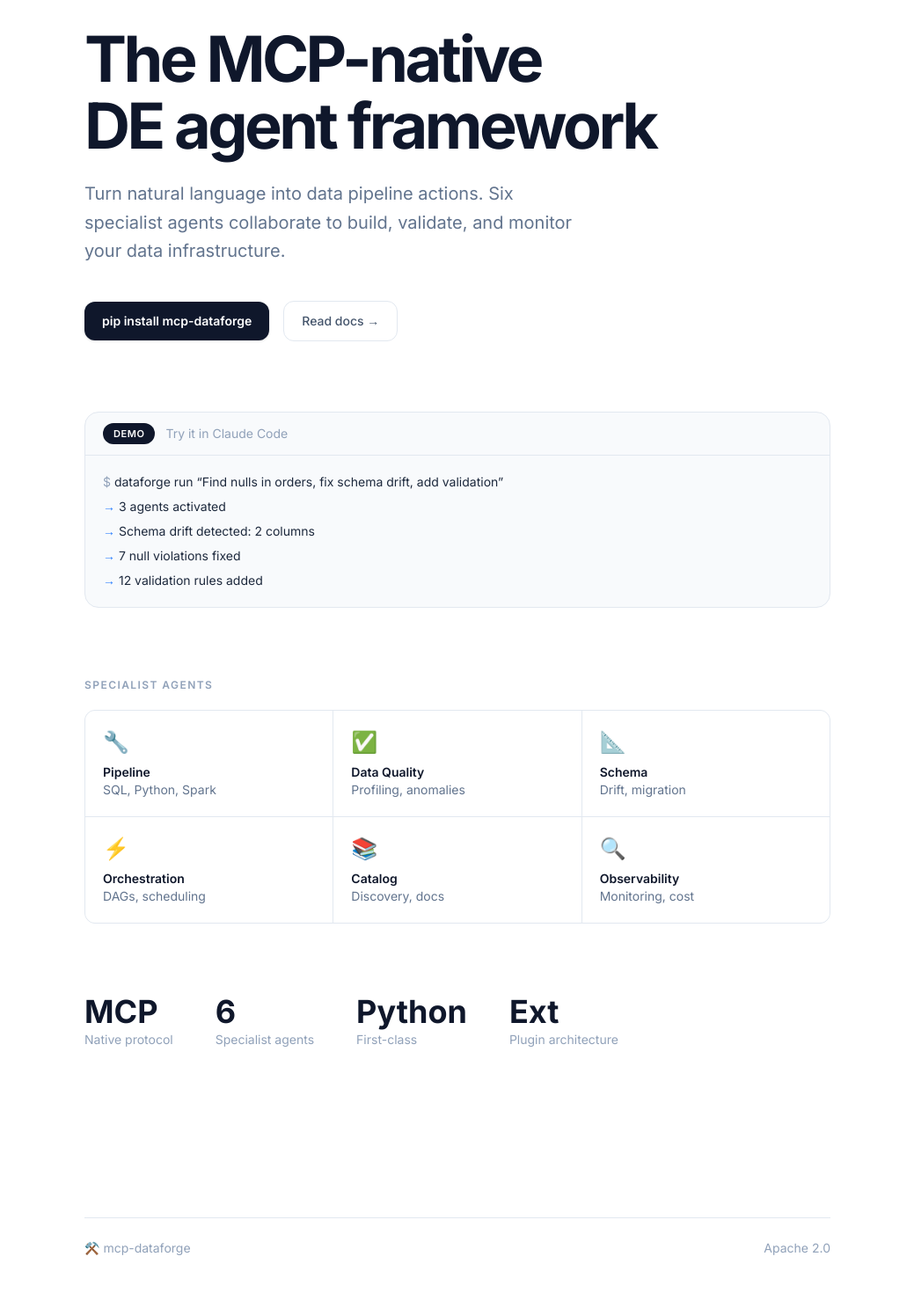
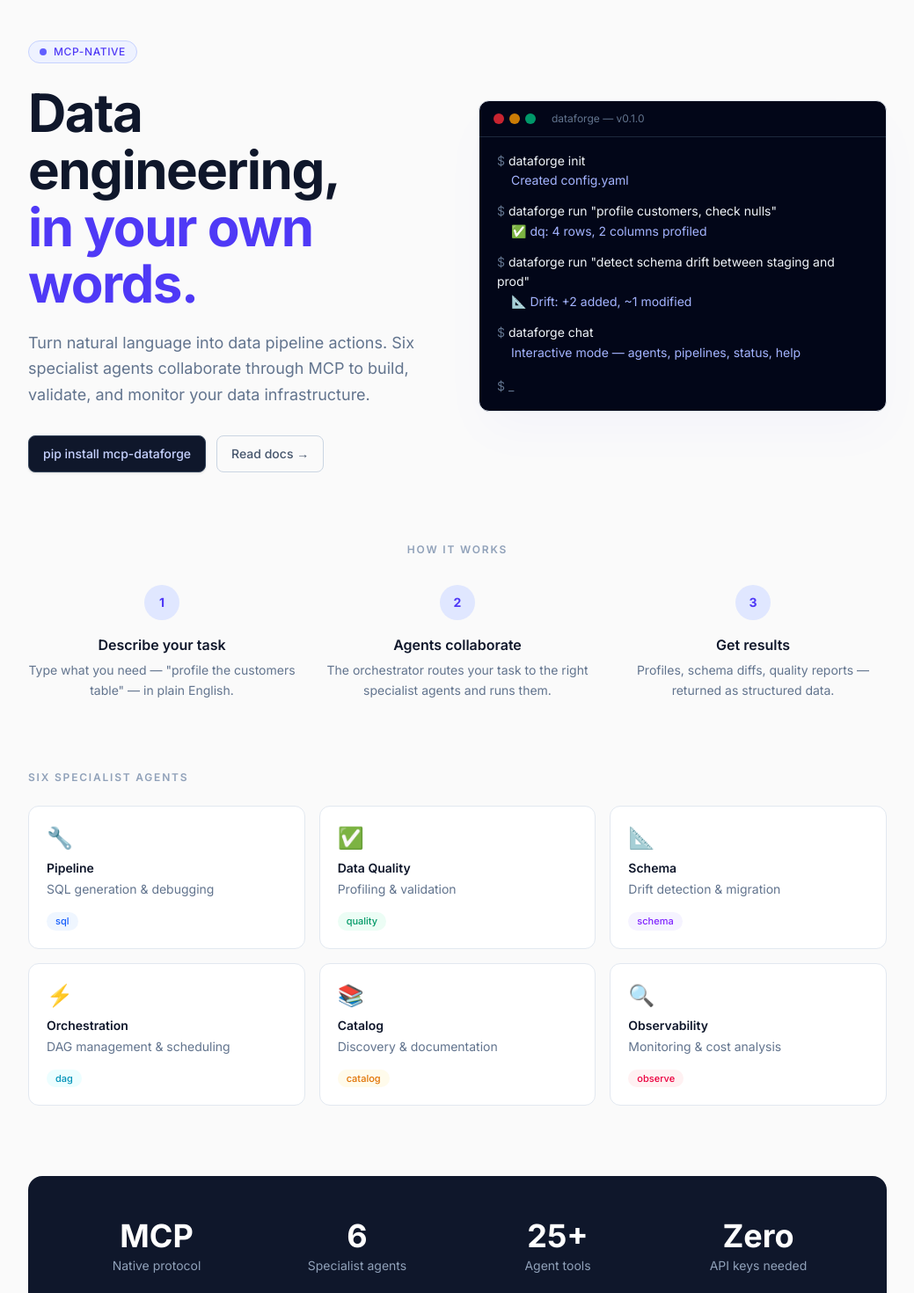
Before and after one commit to Prometheus-agent/mcp-dataforge-website, a Next.js app: page / in a window 1280 px wide. Shown: the part 140-1610 px from the top of the page at 88% size, without its empty margins (120-1159 px from the left). Built offline with nearby package versions, Linux system fonts and the light colour scheme.

Commit message:
redesign: distinctive indigo terminal-themed landing page with skill-driven design

```diff
--- a/src/app/page.tsx
+++ b/src/app/page.tsx
@@ -1,117 +1,201 @@
 import Link from "next/link";
 
 const agents = [
-  { icon: "🔧", name: "Pipeline", desc: "SQL, Python, Spark" },
-  { icon: "✅", name: "Data Quality", desc: "Profiling, anomalies" },
-  { icon: "📐", name: "Schema", desc: "Drift, migration" },
-  { icon: "⚡", name: "Orchestration", desc: "DAGs, scheduling" },
-  { icon: "📚", name: "Catalog", desc: "Discovery, docs" },
-  { icon: "🔍", name: "Observability", desc: "Monitoring, cost" },
+  { name: "Pipeline", desc: "SQL generation & debugging", scope: "sql" },
+  { name: "Data Quality", desc: "Profiling & validation", scope: "quality" },
+  { name: "Schema", desc: "Drift detection & migration", scope: "schema" },
+  { name: "Orchestration", desc: "DAG management & scheduling", scope: "dag" },
+  { name: "Catalog", desc: "Discovery & documentation", scope: "catalog" },
+  { name: "Observability", desc: "Monitoring & cost analysis", scope: "observe" },
+] as const;
+
+const agentIcons: Record<string, string> = {
+  pipeline: "K", dq: "Q", schema: "S", orchestration: "O", catalog: "C", observability: "V",
+};
+
+const agentColors: Record<string, string> = {
+  pipeline: "shadow-blue-500/20", dq: "shadow-emerald-500/20", schema: "shadow-violet-500/20",
+  orchestration: "shadow-cyan-500/20", catalog: "shadow-amber-500/20", observability: "shadow-rose-500/20",
+};
+
+const commands = [
+  { cmd: "dataforge init", output: "Created config.yaml" },
+  { cmd: "dataforge run \"profile customers, check nulls\"", output: "✅ dq: 4 rows, 2 columns profiled" },
+  { cmd: "dataforge run \"detect schema drift between staging and prod\"", output: "📐 Drift: +2 added, ~1 modified" },
+  { cmd: "dataforge chat", output: "Interactive mode — agents, pipelines, status, help" },
 ];
 
-const stats = [
-  { label: "MCP", sub: "Native protocol" },
-  { label: "6", sub: "Specialist agents" },
-  { label: "Python", sub: "First-class" },
-  { label: "Ext", sub: "Plugin architecture" },
-];
+const TerminalBlock = () => (
+  <div className="rounded-xl border border-slate-200 dark:border-slate-800 bg-slate-950 overflow-hidden shadow-2xl shadow-indigo-500/5">
+    <div className="flex items-center gap-1.5 px-4 py-3 border-b border-slate-800">
+      <span className="w-3 h-3 rounded-full bg-red-500/80" />
+      <span className="w-3 h-3 rounded-full bg-amber-500/80" />
+      <span className="w-3 h-3 rounded-full bg-emerald-500/80" />
+      <span className="ml-3 text-xs text-slate-500 font-mono">dataforge — v0.1.0</span>
+    </div>
+    <div className="px-5 py-4 font-mono text-sm leading-relaxed space-y-1">
+      {commands.map((item, i) => (
+        <div key={i}>
+          <div>
+            <span className="text-slate-500">$ </span>
+            <span className="text-slate-100">{item.cmd}</span>
+          </div>
+          <div className="text-indigo-300 pl-4 pb-2">{item.output}</div>
+        </div>
+      ))}
+      <div className="animate-pulse mt-2">
+        <span className="text-slate-500">$ </span>
+        <span className="text-slate-500">_</span>
+      </div>
+    </div>
+  </div>
+);
 
 export default function Home() {
   return (
-    <div className="min-h-screen bg-white dark:bg-slate-950">
-      <main className="max-w-4xl mx-auto px-6 py-20 sm:py-28">
+    <div className="min-h-screen bg-[#FAFAFA] dark:bg-slate-950">
+      <main className="max-w-5xl mx-auto px-6">
         {/* Hero */}
-        <section className="mb-20">
-          <h1 className="text-5xl sm:text-6xl lg:text-7xl font-bold tracking-tighter leading-[1.05] mb-6 text-slate-900 dark:text-white">
-            The MCP-native<br />
-            DE agent framework
+        <section className="pt-24 sm:pt-32 pb-20">
+          <div className="grid lg:grid-cols-2 gap-12 items-center">
+            <div>
+              <div className="inline-flex items-center gap-2 px-3 py-1 rounded-full bg-indigo-50 dark:bg-indigo-950 border border-indigo-200 dark:border-indigo-800 mb-6">
+                <span className="w-2 h-2 rounded-full bg-indigo-500" />
+                <span className="text-xs font-medium text-indigo-600 dark:text-indigo-300 uppercase tracking-wider">MCP-native</span>
+              </div>
+              <h1 className="text-4xl sm:text-5xl lg:text-6xl font-bold tracking-tight leading-[1.08] text-slate-900 dark:text-white mb-5">
+                Data engineering,<br />
+                <span className="text-indigo-600 dark:text-indigo-400">in your own words.</span>
               </h1>
-          <p className="text-lg sm:text-xl text-slate-500 dark:text-slate-400 max-w-xl leading-relaxed mb-10">
-            Turn natural language into data pipeline actions. Six specialist
-            agents collaborate to build, validate, and monitor your data
-            infrastructure.
+              <p className="text-base sm:text-lg text-slate-500 dark:text-slate-400 leading-relaxed mb-8 max-w-md">
+                Turn natural language into data pipeline actions. Six specialist agents collaborate through MCP to build, validate, and monitor your data infrastructure.
               </p>
-          <div className="flex flex-wrap items-center gap-4">
-            <code className="inline-flex items-center px-5 py-3 rounded-xl bg-slate-900 dark:bg-slate-800 text-white font-mono text-sm font-semibold shadow-sm">
+              <div className="flex flex-wrap items-center gap-3">
+                <code className="inline-flex items-center px-4 py-2.5 rounded-lg bg-slate-900 dark:bg-slate-800 text-indigo-200 font-mono text-sm font-medium shadow-sm border border-slate-700">
                   pip install mcp-dataforge
                 </code>
-            <Link
-              href="/docs"
-              className="inline-flex items-center px-5 py-3 rounded-xl border border-slate-200 dark:border-slate-700 font-medium text-sm text-slate-600 dark:text-slate-300 hover:border-slate-300 dark:hover:border-slate-600 transition-colors"
-            >
+                <Link href="/docs" className="inline-flex items-center px-4 py-2.5 rounded-lg border border-slate-300 dark:border-slate-700 font-medium text-sm text-slate-600 dark:text-slate-300 hover:border-slate-400 dark:hover:border-slate-600 transition-colors">
                   Read docs &rarr;
                 </Link>
               </div>
-        </section>
-
-        {/* Demo Card */}
-        <section className="mb-20">
-          <div className="rounded-2xl border border-slate-200 dark:border-slate-800 bg-slate-50 dark:bg-slate-900/50 overflow-hidden">
-            <div className="flex items-center gap-3 px-5 py-3 border-b border-slate-200 dark:border-slate-800">
-              <span className="bg-slate-900 dark:bg-slate-700 text-white text-[11px] font-semibold px-3 py-1 rounded-full uppercase tracking-wider">
-                Demo
-              </span>
-              <span className="text-sm text-slate-400 dark:text-slate-500">
-                Try it in Claude Code
-              </span>
             </div>
-            <div className="px-5 py-4 font-mono text-sm leading-loose text-slate-800 dark:text-slate-200">
-              <span className="text-slate-400">$ </span>
-              dataforge run &ldquo;Find nulls in orders, fix schema drift, add validation&rdquo;
-              <br />
-              <span className="text-blue-500">&rarr;</span> 3 agents activated<br />
-              <span className="text-blue-500">&rarr;</span> Schema drift detected: 2 columns<br />
-              <span className="text-blue-500">&rarr;</span> 7 null violations fixed<br />
-              <span className="text-blue-500">&rarr;</span> 12 validation rules added
+            <div className="hidden lg:block">
+              <TerminalBlock />
             </div>
+          </div>
+          {/* Mobile terminal */}
+          <div className="mt-8 lg:hidden">
+            <TerminalBlock />
           </div>
         </section>
 
-        {/* Agent Grid */}
-        <section className="mb-20">
-          <h2 className="text-xs font-semibold uppercase tracking-[0.12em] text-slate-400 dark:text-slate-500 mb-5">
-            Specialist Agents
+        {/* How It Works */}
+        <section className="pb-20">
+          <h2 className="text-xs font-semibold uppercase tracking-[0.15em] text-slate-400 dark:text-slate-500 mb-8 text-center">
+            How it works
           </h2>
-          <div className="grid grid-cols-2 sm:grid-cols-3 gap-px bg-slate-200 dark:bg-slate-800 rounded-xl overflow-hidden border border-slate-200 dark:border-slate-800">
-            {agents.map((a) => (
-              <div
-                key={a.name}
-                className="bg-white dark:bg-slate-950 p-5 hover:bg-slate-50 dark:hover:bg-slate-900 transition-colors"
-              >
-                <div className="text-2xl mb-2">{a.icon}</div>
-                <div className="font-semibold text-sm text-slate-900 dark:text-slate-100">
-                  {a.name}
+          <div className="grid sm:grid-cols-3 gap-8 text-center">
+            {[
+              { step: "1", title: "Describe your task", desc: 'Type what you need — "profile the customers table" — in plain English.' },
+              { step: "2", title: "Agents collaborate", desc: "The orchestrator routes your task to the right specialist agents and runs them." },
+              { step: "3", title: "Get results", desc: "Profiles, schema diffs, quality reports — returned as structured data." },
+            ].map((item) => (
+              <div key={item.step}>
+                <div className="w-10 h-10 rounded-full bg-indigo-100 dark:bg-indigo-900/50 text-indigo-600 dark:text-indigo-400 font-bold text-sm flex items-center justify-center mx-auto mb-4">
+                  {item.step}
                 </div>
-                <div className="text-sm text-slate-500 dark:text-slate-400">
-                  {a.desc}
-                </div>
+                <h3 className="font-semibold text-slate-900 dark:text-slate-100 mb-1.5">{item.title}</h3>
+                <p className="text-sm text-slate-500 dark:text-slate-400 leading-relaxed">{item.desc}</p>
               </div>
             ))}
           </div>
         </section>
 
+        {/* Agent Grid */}
+        <section className="pb-20">
+          <h2 className="text-xs font-semibold uppercase tracking-[0.15em] text-slate-400 dark:text-slate-500 mb-6">
+            Six specialist agents
+          </h2>
+          <div className="grid sm:grid-cols-2 lg:grid-cols-3 gap-4">
+            {agents.map((a) => {
+              const key = a.name === "Data Quality" ? "dq" : a.name.toLowerCase();
+              const borders: Record<string, string> = {
+                pipeline: "hover:border-blue-400 hover:shadow-blue-500/10",
+                dq: "hover:border-emerald-400 hover:shadow-emerald-500/10",
+                schema: "hover:border-violet-400 hover:shadow-violet-500/10",
+                orchestration: "hover:border-cyan-400 hover:shadow-cyan-500/10",
+                catalog: "hover:border-amber-400 hover:shadow-amber-500/10",
+                observability: "hover:border-rose-400 hover:shadow-rose-500/10",
+              };
+              const tags: Record<string, string> = {
+                pipeline: "bg-blue-50 text-blue-600 dark:bg-blue-950 dark:text-blue-300",
+                dq: "bg-emerald-50 text-emerald-600 dark:bg-emerald-950 dark:text-emerald-300",
+                schema: "bg-violet-50 text-violet-600 dark:bg-violet-950 dark:text-violet-300",
+                orchestration: "bg-cyan-50 text-cyan-600 dark:bg-cyan-950 dark:text-cyan-300",
+                catalog: "bg-amber-50 text-amber-600 dark:bg-amber-950 dark:text-amber-300",
+                observability: "bg-rose-50 text-rose-600 dark:bg-rose-950 dark:text-rose-300",
+              };
+              return (
+                <div key={a.name} className={`relative p-5 rounded-xl border border-slate-200 dark:border-slate-800 bg-white dark:bg-slate-900 transition-all duration-200 ${borders[key] || ""} hover:shadow-lg`}>
+                  <div className="text-2xl mb-2" aria-hidden="true">
+                    {["Pipeline", "Data Quality", "Schema", "Orchestration", "Catalog", "Observability"].indexOf(a.name) > -1
+                      ? ["🔧", "✅", "📐", "⚡", "📚", "🔍"][["Pipeline", "Data Quality", "Schema", "Orchestration", "Catalog", "Observability"].indexOf(a.name)]
+                      : "🤖"}
+                  </div>
+                  <div className="font-semibold text-sm text-slate-900 dark:text-slate-100 mb-1">{a.name}</div>
+                  <div className="text-sm text-slate-500 dark:text-slate-400 mb-3">{a.desc}</div>
+                  <span className={`inline-block text-[11px] font-medium px-2.5 py-0.5 rounded-full ${tags[key] || "bg-slate-100 text-slate-600"}`}>
+                    {a.scope}
+                  </span>
+                </div>
+              );
+            })}
+          </div>
+        </section>
+
         {/* Stats */}
-        <section className="mb-20">
-          <div className="flex flex-wrap gap-x-12 gap-y-6">
-            {stats.map((s) => (
+        <section className="pb-20">
+          <div className="rounded-2xl bg-slate-900 dark:bg-slate-800 p-8 sm:p-12">
+            <div className="grid sm:grid-cols-4 gap-8 text-center">
+              {[
+                { label: "MCP", sub: "Native protocol" },
+                { label: "6", sub: "Specialist agents" },
+                { label: "25+", sub: "Agent tools" },
+                { label: "Zero", sub: "API keys needed" },
+              ].map((s) => (
                 <div key={s.label}>
-                <div className="text-3xl sm:text-4xl font-bold text-slate-900 dark:text-white">
-                  {s.label}
-                </div>
-                <div className="text-sm text-slate-400 dark:text-slate-500 mt-0.5">
-                  {s.sub}
-                </div>
+                  <div className="text-3xl sm:text-4xl font-bold text-white">{s.label}</div>
+                  <div className="text-sm text-slate-400 mt-1">{s.sub}</div>
                 </div>
               ))}
             </div>
+          </div>
+        </section>
+
+        {/* CTA */}
+        <section className="pb-24 text-center">
+          <h2 className="text-2xl sm:text-3xl font-bold text-slate-900 dark:text-white mb-3">
+            Ready to try it?
+          </h2>
+          <p className="text-slate-500 dark:text-slate-400 mb-6 max-w-md mx-auto">
+            Install in one line. No API keys. No setup.
+          </p>
+          <code className="inline-flex items-center px-5 py-3 rounded-xl bg-slate-900 dark:bg-slate-800 text-indigo-200 font-mono text-sm font-medium shadow-sm border border-slate-700">
+            pip install mcp-dataforge
+          </code>
         </section>
       </main>
 
       {/* Footer */}
-      <footer className="max-w-4xl mx-auto px-6 pb-8">
-        <div className="border-t border-slate-200 dark:border-slate-800 pt-6 flex flex-wrap items-center justify-between gap-4 text-sm text-slate-400 dark:text-slate-500">
-          <span>&#x2692;&#xFE0F; mcp-dataforge</span>
+      <footer className="border-t border-slate-200 dark:border-slate-800">
+        <div className="max-w-5xl mx-auto px-6 py-8 flex flex-wrap items-center justify-between gap-4 text-sm text-slate-400">
+          <span className="font-medium text-slate-500">⚒️ mcp-dataforge</span>
+          <div className="flex items-center gap-6">
+            <Link href="/docs" className="hover:text-slate-600 dark:hover:text-slate-300 transition-colors">Docs</Link>
+            <Link href="/dashboard" className="hover:text-slate-600 dark:hover:text-slate-300 transition-colors">Dashboard</Link>
+            <a href="https://github.com/Prometheus-agent/mcp-dataforge" className="hover:text-slate-600 dark:hover:text-slate-300 transition-colors">GitHub</a>
             <span>Apache 2.0</span>
+          </div>
         </div>
       </footer>
     </div>
```
Lines whose indentation alone changed are shown as unchanged.
